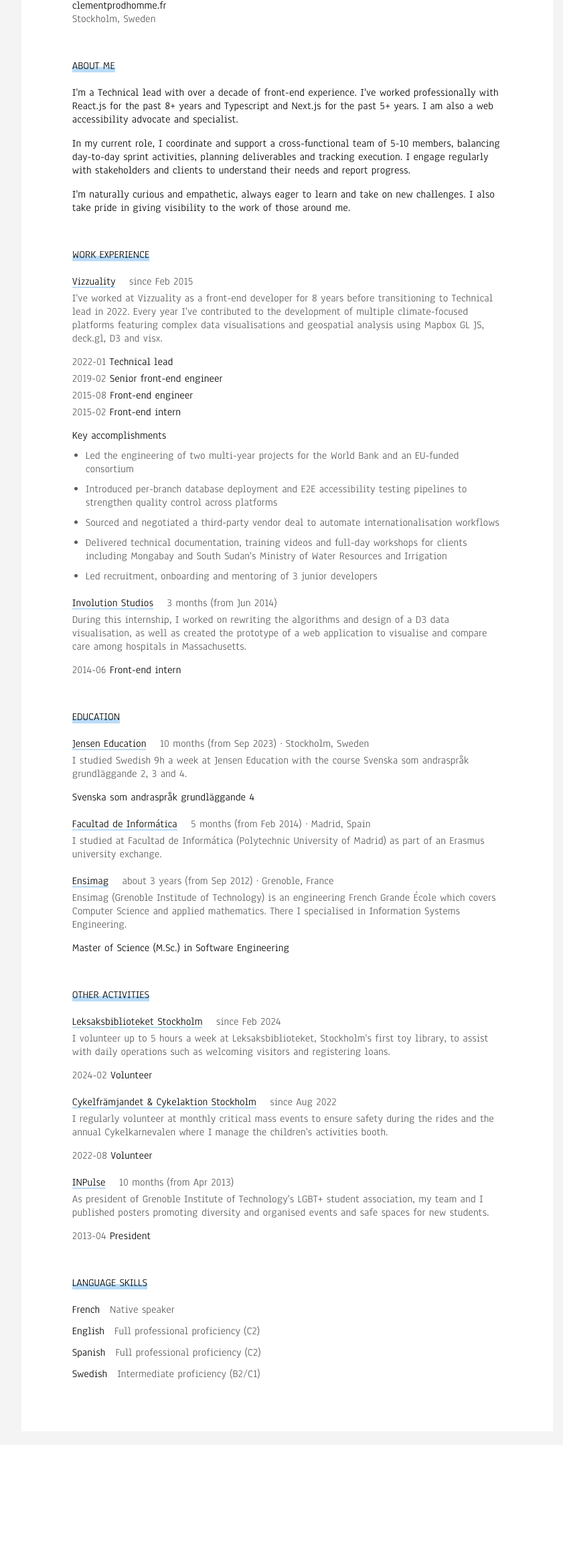
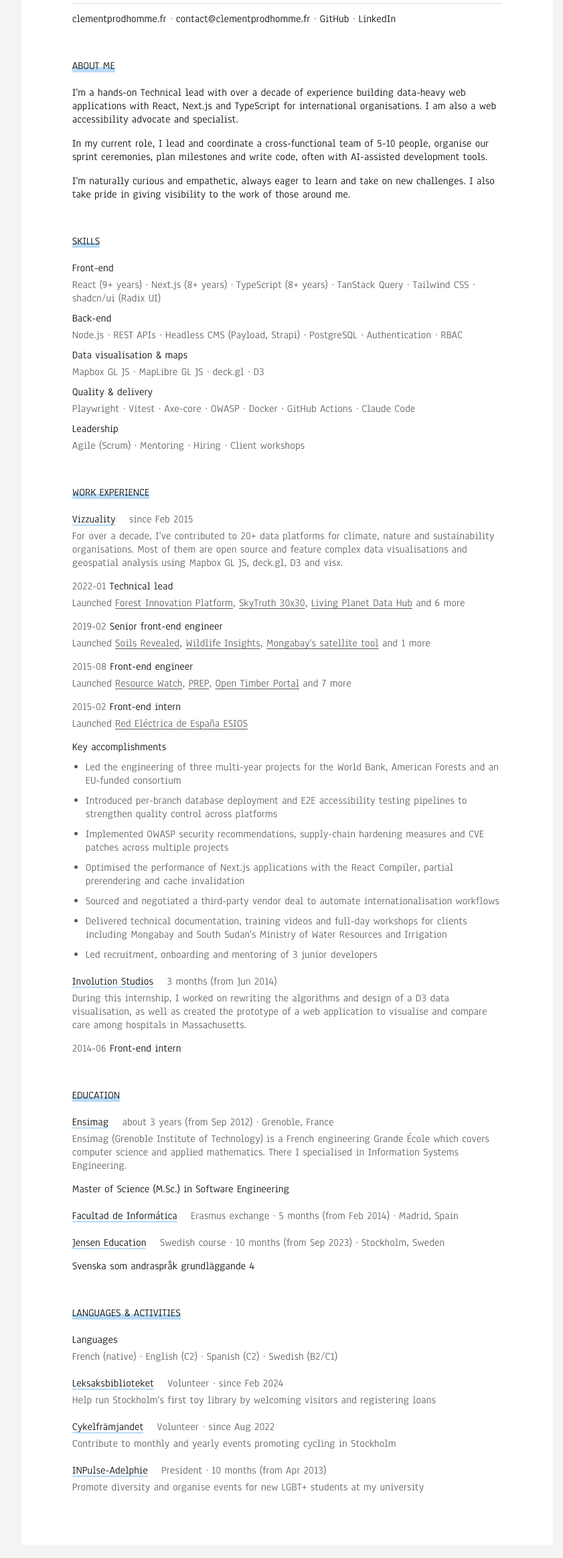
Before and after one commit to clementprdhomme/personal-website, an Eleventy site: page src/cv.html in a window 1280 px wide. Shown: the part 200-2526 px from the top of the page at 67% size, without its empty margins (211-1052 px from the left). Before the commit the page ends 2357 px from the top, so only its background shows below. Built offline with nearby package versions, Linux system fonts and the light colour scheme; Eleventy itself is replaced by a stand-in of ours; files that its build step writes are made by us from their sources.

Commit message:
Redesign the CV

```diff
--- a/data/education.json
+++ b/data/education.json
@@ -9,7 +9,7 @@
       "start_date": "2012-09-01T00:00:00+00:00",
       "end_date": "2015-09-01T00:00:00+00:00",
       "url": "https://ensimag.grenoble-inp.fr/en",
-      "intro": "Ensimag (Grenoble Institude of Technology) is an engineering French Grande École which covers Computer Science and applied mathematics. There I specialised in Information Systems Engineering."
+      "intro": "Ensimag (Grenoble Institute of Technology) is a French engineering Grande École which covers computer science and applied mathematics. There I specialised in Information Systems Engineering."
     },
     {
       "id": 1,
@@ -20,6 +20,8 @@
       "start_date": "2014-02-01T00:00:00+00:00",
       "end_date": "2014-06-30T00:00:00+00:00",
       "url": "http://fi.upm.es/",
+      "compact": true,
+      "inline_intro": "Erasmus exchange",
       "intro": "I studied at Facultad de Informática (Polytechnic University of Madrid) as part of an Erasmus university exchange."
     },
     {
@@ -30,6 +32,8 @@
       "start_date": "2023-09-11T00:00:00+00:00",
       "end_date": "2024-06-27T00:00:00+00:00",
       "url": "https://www.jensenkomvux.se/",
+      "compact": true,
+      "inline_intro": "Swedish course",
       "intro": "I studied Swedish 9h a week at Jensen Education with the course Svenska som andraspråk grundläggande 2, 3 and 4."
     }
   ]
--- a/data/experience.json
+++ b/data/experience.json
@@ -2,7 +2,7 @@
   "data": [
     {
       "id": 0,
-      "company": "INPulse",
+      "company": "INPulse-Adelphie",
       "side_activity": true,
       "positions": [
         {
@@ -11,8 +11,8 @@
           "end_date": "2014-02-01T00:00:00+00:00"
         }
       ],
-      "url": "https://www.facebook.com/INPulsePage",
-      "intro": "Promote diversity and organise events for new LGBT+ students",
+      "url": "https://www.instagram.com/inpulse_adelphie/",
+      "intro": "Promote diversity and organise events for new LGBT+ students at my university",
       "long_intro": "As president of Grenoble Institute of Technology's LGBT+ student association, my team and I published posters promoting diversity and organised events and safe spaces for new students."
     },
     {
@@ -37,29 +37,81 @@
         {
           "title": "Front-end intern",
           "start_date": "2015-02-16T00:00:00+00:00",
-          "end_date": "2015-08-15T00:00:00+00:00"
+          "end_date": "2015-08-15T00:00:00+00:00",
+          "platforms_count": 1,
+          "platforms": [
+            {
+              "name": "Red Eléctrica de España ESIOS",
+              "url": "https://www.esios.ree.es/en"
+            }
+          ]
         },
         {
           "title": "Front-end engineer",
           "start_date": "2015-08-15T00:00:00+00:00",
-          "end_date": "2019-02-01T00:00:00+00:00"
+          "end_date": "2019-02-01T00:00:00+00:00",
+          "platforms_count": 10,
+          "platforms": [
+            {
+              "name": "Resource Watch",
+              "url": "https://resourcewatch.org/"
+            },
+            {
+              "name": "PREP",
+              "url": "https://www.prepdata.org/"
+            },
+            {
+              "name": "Open Timber Portal",
+              "url": "https://opentimberportal.org/"
+            }
+          ]
         },
         {
           "title": "Senior front-end engineer",
           "start_date": "2019-02-01T00:00:00+00:00",
-          "end_date": null
+          "end_date": null,
+          "platforms_count": 4,
+          "platforms": [
+            {
+              "name": "Soils Revealed",
+              "url": "https://soilsrevealed.org/"
+            },
+            {
+              "name": "Wildlife Insights",
+              "url": "https://app.wildlifeinsights.org/explore"
+            },
+            {
+              "name": "Mongabay's satellite tool",
+              "url": "https://maps.mongabay.com/"
+            }
+          ]
         },
         {
           "title": "Technical lead",
           "start_date": "2022-01-14T00:00:00+00:00",
-          "end_date": null
+          "end_date": null,
+          "platforms_count": 9,
+          "platforms": [
+            {
+              "name": "Forest Innovation Platform",
+              "url": "https://forestinnovationplatform.org/"
+            },
+            {
+              "name": "SkyTruth 30x30",
+              "url": "https://30x30.skytruth.org/"
+            },
+            {
+              "name": "Living Planet Data Hub",
+              "url": "https://datahub.wwf.ca/"
+            }
+          ]
         }
       ],
       "url": "http://www.vizzuality.com/",
-      "intro": "Lead and coordinate the development of high-quality Next.js (React.js) applications",
-      "long_intro": "I've worked at Vizzuality as a front-end developer for 8 years before transitioning to Technical lead in 2022. Every year I've contributed to the development of multiple climate-focused platforms featuring complex data visualisations and geospatial analysis using Mapbox GL JS, deck.gl, D3 and visx. ",
+      "intro": "Lead and coordinate the development of high-quality Next.js (React) applications",
+      "long_intro": "For over a decade, I've contributed to {platforms_count} data platforms for climate, nature and sustainability organisations. Most of them are open source and feature complex data visualisations and geospatial analysis using Mapbox GL JS, deck.gl, D3 and visx.",
       "technologies": [
-        "TypeScript, Next.js, React.js, Tailwind CSS, shadcn/ui (Radix UI)",
+        "TypeScript, Next.js, React, Tailwind CSS, shadcn/ui (Radix UI)",
         "Authentication and headless CMS",
         "State management",
         "Forms and validation",
@@ -70,8 +122,10 @@
         "Cloud services (AWS, Google Cloud, etc.)"
       ],
       "accomplishments": [
-        "Led the engineering of two multi-year projects for the World Bank and an EU-funded consortium",
+        "Led the engineering of three multi-year projects for the World Bank, American Forests and an EU-funded consortium",
         "Introduced per-branch database deployment and E2E accessibility testing pipelines to strengthen quality control across platforms",
+        "Implemented OWASP security recommendations, supply-chain hardening measures and CVE patches across multiple projects",
+        "Optimised the performance of Next.js applications with the React Compiler, partial prerendering and cache invalidation",
         "Sourced and negotiated a third-party vendor deal to automate internationalisation workflows",
         "Delivered technical documentation, training videos and full-day workshops for clients including Mongabay and South Sudan's Ministry of Water Resources and Irrigation",
         "Led recruitment, onboarding and mentoring of 3 junior developers"
@@ -79,7 +133,7 @@
     },
     {
       "id": 3,
-      "company": "Cykelfrämjandet & Cykelaktion Stockholm",
+      "company": "Cykelfrämjandet",
       "side_activity": true,
       "positions": [
         {
@@ -89,12 +143,12 @@
         }
       ],
       "url": "https://cykelframjandet.se/",
-      "intro": "Contribute to monthly and yearly events about cycling",
+      "intro": "Contribute to monthly and yearly events promoting cycling in Stockholm",
       "long_intro": "I regularly volunteer at monthly critical mass events to ensure safety during the rides and the annual Cykelkarnevalen where I manage the children's activities booth."
     },
     {
       "id": 4,
-      "company": "Leksaksbiblioteket Stockholm",
+      "company": "Leksaksbiblioteket",
       "side_activity": true,
       "positions": [
         {
@@ -104,7 +158,7 @@
         }
       ],
       "url": "https://www.leksaksbiblioteket-sthlm.se/",
-      "intro": "In charge of attending people and registering their loans",
+      "intro": "Help run Stockholm's first toy library by welcoming visitors and registering loans",
       "long_intro": "I volunteer up to 5 hours a week at Leksaksbiblioteket, Stockholm's first toy library, to assist with daily operations such as welcoming visitors and registering loans."
     }
   ]
--- a/src/cv.html
+++ b/src/cv.html
@@ -3,31 +3,62 @@
 ---
 
 <div class="l-cv">
-  <h1>Clément Prod'homme, {{collections.work_experience[0].positions[0].title}}</h1>
+  <h1>Clément Prod'homme</h1>
+  <span>Stockholm, Sweden</span>
 
-  <p>
-    <a href="https://clementprodhomme.fr" rel="noopener"> clementprodhomme.fr </a>
-    <br />
-    Stockholm, Sweden
+  <p class="contact">
+    <a href="https://clementprodhomme.fr" rel="noopener">clementprodhomme.fr</a> ·
+    <a href="mailto:contact@clementprodhomme.fr">contact@clementprodhomme.fr</a> ·
+    <a href="https://github.com/clementprdhomme" rel="noopener">GitHub</a> ·
+    <a href="https://www.linkedin.com/in/clément-prod-homme-158a815b" rel="noopener">LinkedIn</a>
   </p>
 
   <h2>About me</h2>
 
   <div class="about">
     <p>
-      I'm a Technical lead with over a decade of front-end experience. I've worked professionally
-      with React.js for the past 8+ years and Typescript and Next.js for the past 5+ years. I am
-      also a web accessibility advocate and specialist.
+      I'm a hands-on Technical lead with over a decade of experience building data-heavy web
+      applications with React, Next.js and TypeScript for international organisations. I am also a
+      web accessibility advocate and specialist.
     </p>
     <p>
-      In my current role, I coordinate and support a cross-functional team of 5-10 members,
-      balancing day-to-day sprint activities, planning deliverables and tracking execution. I engage
-      regularly with stakeholders and clients to understand their needs and report progress.
+      In my current role, I lead and coordinate a cross-functional team of 5-10 people, organise our
+      sprint ceremonies, plan milestones and write code, often with AI-assisted development tools.
     </p>
     <p>
       I'm naturally curious and empathetic, always eager to learn and take on new challenges. I also
       take pride in giving visibility to the work of those around me.
     </p>
+  </div>
+
+  <h2>Skills</h2>
+
+  <div class="c-experience -dense">
+    <h3>Front-end</h3>
+    <p>
+      React (9+ years) · Next.js (8+ years) · TypeScript (8+ years) · TanStack Query · Tailwind CSS
+      · shadcn/ui (Radix UI)
+    </p>
+  </div>
+
+  <div class="c-experience -dense">
+    <h3>Back-end</h3>
+    <p>Node.js · REST APIs · Headless CMS (Payload, Strapi) · PostgreSQL · Authentication · RBAC</p>
+  </div>
+
+  <div class="c-experience -dense">
+    <h3>Data visualisation & maps</h3>
+    <p>Mapbox GL JS · MapLibre GL JS · deck.gl · D3</p>
+  </div>
+
+  <div class="c-experience -dense">
+    <h3>Quality & delivery</h3>
+    <p>Playwright · Vitest · Axe-core · OWASP · Docker · GitHub Actions · Claude Code</p>
+  </div>
+
+  <div class="c-experience -dense">
+    <h3>Leadership</h3>
+    <p>Agile (Scrum) · Mentoring · Hiring · Client workshops</p>
   </div>
 
   <h2>Work experience</h2>
@@ -44,7 +75,15 @@
       <span>{{position.formatted_start_date}}</span>
       {{position.title}}
     </p>
-    {%- endfor -%} {% if experience.accomplishments %}
+    {% if position.platforms.size > 0 %}
+    <p class="platforms">
+      Launched {%- for platform in position.platforms %} {%- if forloop.first %} {% elsif
+      forloop.last and position.other_platforms_count == 0 %} and {% else %}, {% endif -%}
+      <a href="{{platform.url}}" rel="noopener">{{platform.name}}</a>
+      {%- endfor -%} {%- if position.other_platforms_count > 0 %} and
+      {{position.other_platforms_count}}&nbsp;more{% endif %}
+    </p>
+    {% endif %} {%- endfor -%} {% if experience.accomplishments %}
     <div class="accomplishments">
       <h4>Key accomplishments</h4>
       <ul>
@@ -64,42 +103,32 @@
     <h3>
       <a class="-primary" href="{{education.url}}" rel="noopener">{{education.school}}</a>
     </h3>
-    <span>{{education.duration}} · {{education.location}}</span>
+    <span
+      >{% if education.compact and education.inline_intro %}{{education.inline_intro}} · {% endif
+      %}{{education.duration}} · {{education.location}}</span
+    >
+    {% unless education.compact %}
     <p>{{education.intro}}</p>
-    {% if education.degree %}
+    {% endunless %} {% if education.degree %}
     <p class="position">{{education.degree}}</p>
     {% endif %}
   </div>
   {%- endfor -%}
 
-  <h2>Other activities</h2>
+  <h2>Languages & activities</h2>
+
+  <div class="c-experience">
+    <h3>Languages</h3>
+    <p>French (native) · English (C2) · Spanish (C2) · Swedish (B2/C1)</p>
+  </div>
 
   {%- for experience in collections.experience -%} {% if experience.side_activity == true %}
   <div class="c-experience">
     <h3>
       <a class="-primary" href="{{experience.url}}" rel="noopener">{{experience.company}}</a>
     </h3>
-    <span>{{experience.duration}}</span>
-    <p>{{experience.long_intro}}</p>
-    {%- for position in experience.positions -%}
-    <p class="position">
-      <span>{{position.formatted_start_date}}</span>
-      {{position.title}}
-    </p>
-    {%- endfor -%}
+    <span>{{experience.positions.first.title}} · {{experience.duration}}</span>
+    <p>{{experience.intro}}</p>
   </div>
   {% endif %} {%- endfor -%}
-
-  <h2>Language skills</h2>
-
-  <dl>
-    <dt>French</dt>
-    <dd>Native speaker</dd>
-    <dt>English</dt>
-    <dd>Full professional proficiency (C2)</dd>
-    <dt>Spanish</dt>
-    <dd>Full professional proficiency (C2)</dd>
-    <dt>Swedish</dt>
-    <dd>Intermediate proficiency (B2/C1)</dd>
-  </dl>
 </div>
--- a/src/index.html
+++ b/src/index.html
@@ -13,7 +13,7 @@
       </p>
       <p>
         I have over a decade of front-end experience and have worked professionally
-        with React.js for the past 8+ years and Typescript and Next.js for the past 5+ years. I am
+        with React for the past 9+ years and TypeScript and Next.js for the past 8+ years. I am
         also a web accessibility advocate and specialist.
       </p>
       <p>
--- a/src/style.css
+++ b/src/style.css
@@ -3,6 +3,7 @@
   --body-secondary-background: #f4f4f4;
   --body-primary-color: #000;
   --body-secondary-color: #595959;
+  --body-border-color: #e0e0e0;
 
   --color-1: #77baf2;
   --color-2: rgba(119, 186, 242, 0.5);
@@ -18,6 +19,7 @@
     --body-secondary-background: #000;
     --body-primary-color: #eee;
     --body-secondary-color: #adadad;
+    --body-border-color: #3d3d3d;
 
     --color-1: #77baf2;
     --color-2: rgba(119, 186, 242, 0.7);
@@ -114,7 +116,7 @@
   width: 100%;
   height: 2px;
   background-color: var(--color-2);
-  content: '';
+  content: "";
   transition: background-color 0.2s ease-out;
 }
 
@@ -260,7 +262,7 @@
   background-color: var(--color-3);
   opacity: 0;
   transition: opacity 0.1s ease-out;
-  content: '';
+  content: "";
 }
 
 .c-project:hover:before,
@@ -281,7 +283,12 @@
 
 .c-experience h3 {
   display: inline-block;
-  margin: 0 15px 5px 0;
+  margin: 0 15px 0 0;
+}
+
+.c-experience h3 + p,
+.c-experience span + p {
+  margin-top: 5px;
 }
 
 .c-experience span {
@@ -306,24 +313,33 @@
   margin-top: 10px;
 }
 
-.c-experience .accomplishments span:first-of-type {
-  display: inline-block;
-  margin-right: 15px;
-  color: var(--body-primary-color);
-}
-
-.c-experience .accomplishments span:not(:first-of-type):not(:last-of-type)::after {
-  content: '  ·  ';
-}
-
 .c-experience p.position {
   margin-top: 5px;
   color: var(--body-primary-color);
 }
 
 .c-experience p:first-of-type + p.position,
+.c-experience span + p.position,
+.c-experience p.platforms + p.position,
 .c-experience .accomplishments + p.position {
   margin-top: 15px;
+}
+
+.c-experience p.position + p.platforms {
+  margin-top: 5px;
+}
+
+.c-experience p.platforms a {
+  color: inherit;
+  text-decoration: underline;
+  text-decoration-thickness: 1px;
+  text-underline-offset: 3px;
+}
+
+.c-experience p.platforms a:focus,
+.c-experience p.platforms a:hover {
+  color: var(--body-primary-color);
+  text-decoration-color: var(--color-1);
 }
 
 /**
@@ -382,7 +398,8 @@
 }
 
 .l-cv h1 {
-  margin: 0;
+  display: inline-block;
+  margin: 0 15px 0 0;
   font-size: 20px;
   text-transform: none;
 }
@@ -399,9 +416,15 @@
   }
 }
 
-.l-cv h1 + p {
-  margin-top: 5px;
-  margin-bottom: 0;
+.l-cv h1 + span {
+  color: var(--body-secondary-color);
+  white-space: nowrap;
+}
+
+.l-cv .contact {
+  margin: 12px 0 0;
+  padding-top: 12px;
+  border-top: 1px solid var(--body-border-color);
   color: var(--body-secondary-color);
 }
 
@@ -433,7 +456,7 @@
   width: 100%;
   height: 40%;
   background-color: var(--color-2);
-  content: '';
+  content: "";
 }
 
 .l-cv .about p:first-of-type {
@@ -449,43 +472,6 @@
   margin-top: 20px;
 }
 
-.l-cv dl {
-  margin: 0;
+.l-cv .c-experience.-dense + .c-experience.-dense {
+  margin-top: 10px;
 }
-
-@media screen and (min-width: 768px) {
-  .l-cv dt {
-    float: left;
-    clear: both;
-    margin-right: 15px;
-  }
-}
-
-@media print {
-  .l-cv dt {
-    float: left;
-    clear: both;
-    margin-right: 15px;
-  }
-}
-
-.l-cv dd {
-  margin: 0;
-  color: var(--body-secondary-color);
-}
-
-.l-cv dd + dt {
-  margin-top: 12px;
-}
-
-@media screen and (min-width: 768px) {
-  .l-cv dd + dt + dd {
-    margin-top: 12px;
-  }
-}
-
-@media print {
-  .l-cv dd + dt + dd {
-    margin-top: 12px;
-  }
-}
```
Also changed, not shown: eleventy.config.js (+56 -72 lines).
